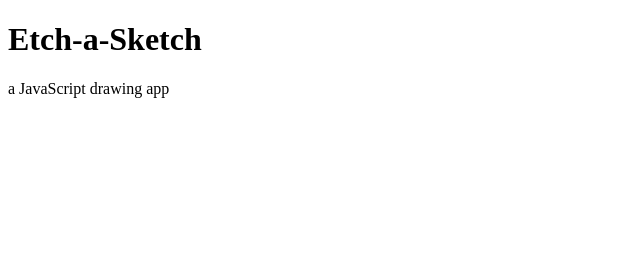
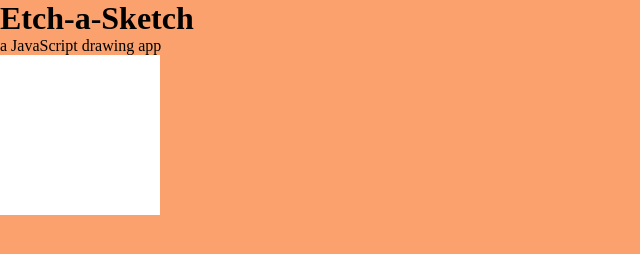
Before and after one commit to daniel-papp/odin-etch-a-sketch, a plain HTML site: page index.html in a window 1280 px wide. Shown: the whole page, without its empty margins (0-640 px from the left). Drawn offline with Linux system fonts and the light colour scheme.

Commit message:
Create the grid

```diff
--- a/index.html
+++ b/index.html
@@ -8,9 +8,9 @@
     </head>
     <body>
         <header>
-        <h1>Etch-a-Sketch</h1>
+            <h1>Etch-a-Sketch</h1>
             <p>a JavaScript drawing app</p>
         </header>
-        <div class="container"></div>
+        <div id="container"></div>
     </body>
 </html>
--- a/script.js
+++ b/script.js
@@ -0,0 +1,23 @@
+// ------ Function Declarations ------
+
+// createGrid: creates a size x size grid for the pixels
+
+function createGrid(size) {
+    const container = document.getElementById('container');
+    // const pixel = document.createElement('div');
+    // pixel.classList.add('pixel');
+    for (let i = 0; i < size*size; i++) {
+        const pixel = document.createElement('div');
+        pixel.classList.add('pixel');
+        container.appendChild(pixel);
+    }
+}
+
+
+
+
+
+// ------ Calling Functions ------
+
+const size = 16;
+createGrid(size);
--- a/style.css
+++ b/style.css
@@ -0,0 +1,22 @@
+* {
+    box-sizing: border-box;
+    margin: 0;
+    padding: 0;
+}
+
+body {
+    background-color: rgb(250, 161, 109);
+}
+
+#container {
+    display: grid;
+    grid-template-columns: repeat(16, auto);
+    column-gap: 0px;
+    width: 160px;
+}
+
+.pixel {
+    width: 10px;
+    height: 10px;
+    background-color: #fff;
+}
```
